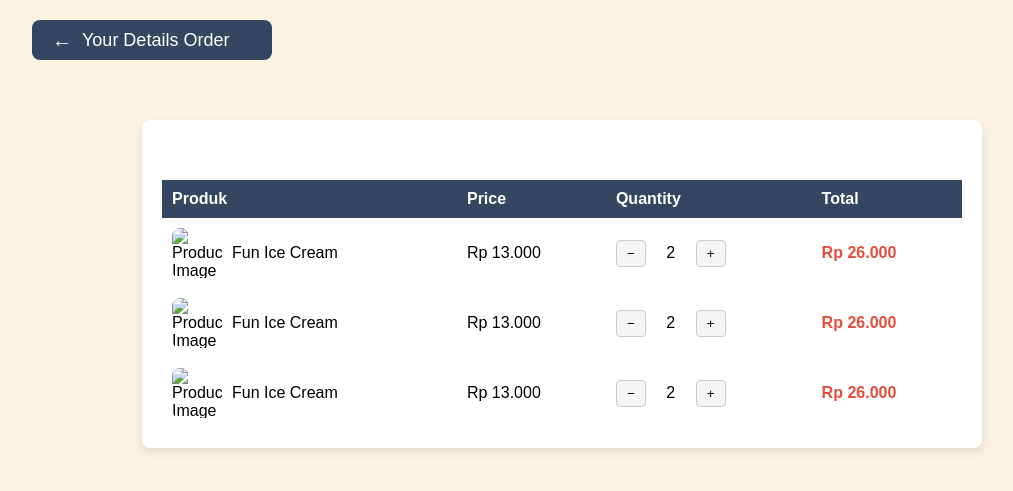
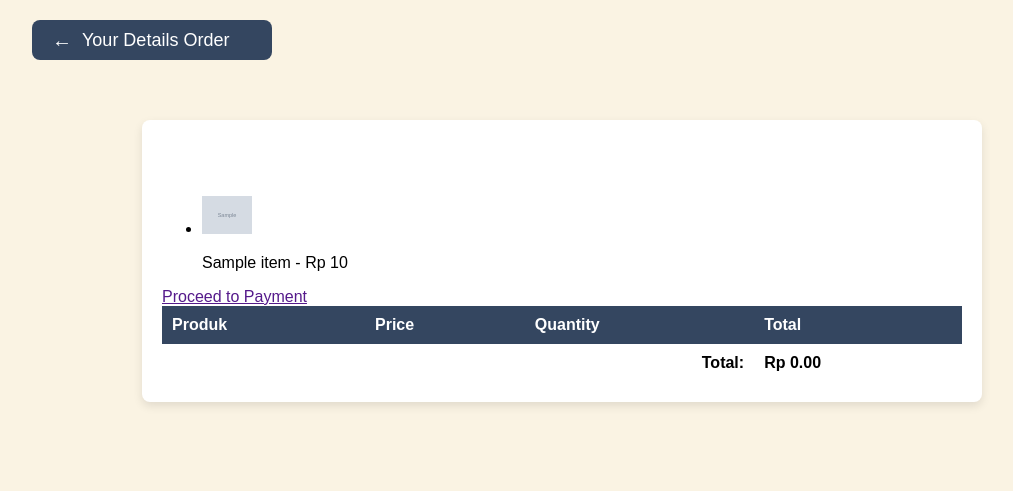
Before and after one commit to iampaw/rks312, a Django app: template webku/templates/checkout.html in a window 1280 px wide. Shown: the top 491 px of the page, without its empty margins (78-1091 px from the left). Run offline with Django 5.2, Linux system fonts and the light colour scheme; the template is opened without the code that fills it: most values are stand-ins (such as "Sample title", 1, 10 or a date in 2020); grey boxes marked "Sample" are stand-in pictures; some libraries are stand-ins or nearby versions.

Commit message:
checkout by ketua

```diff
--- a/settings.py
+++ b/settings.py
@@ -82,9 +82,9 @@ WSGI_APPLICATION = 'webku.wsgi.application'
 DATABASES = {
     'default': {
         'ENGINE': 'django.db.backends.mysql',
-        'NAME': 'Databaserks312',
+        'NAME': 'pblrks312',
         'USER': 'rks312',
-        'PASSWORD': 'rks312',
+        'PASSWORD': 'CARA MEMANCING IKAN',
         'HOST': 'localhost',
         'PORT': '3306',  # Default MySQL port
     }
--- a/webku/templates/checkout.html
+++ b/webku/templates/checkout.html
@@ -21,23 +21,7 @@
             </thead>
             <tbody id="cart-items">
                 <!-- Item 1 -->
-                <tr>
-                    <td>
-                        <div class="product-info">
-                            <img src="https://via.placeholder.com/50" alt="Product Image">
-                            <span>Fun Ice Cream</span>
-                        </div>
-                    </td>
-                    <td>Rp 13.000</td>
-                    <td>
-                        <div class="quantity">
-                            <button class="decrease">−</button>
-                            <span class="qty">2</span>
-                            <button class="increase">+</button>
-                        </div>
-                    </td>
-                    <td class="total">Rp 26.000</td>
-                </tr>
+
                 <div class="header">
                     <button class="back-button" onclick="goBack()">
                         &#8592; <!-- Panah ke kiri -->
@@ -45,45 +29,59 @@
                     <h1>Your Details Order</h1>
                 </div>
                 <!-- Item 2 -->
-                <tr>
-                    <td>
-                        <div class="product-info">
-                            <img src="https://via.placeholder.com/50" alt="Product Image">
-                            <span>Fun Ice Cream</span>
-                        </div>
-                    </td>
-                    <td>Rp 13.000</td>
-                    <td>
-                        <div class="quantity">
-                            <button class="decrease">−</button>
-                            <span class="qty">2</span>
-                            <button class="increase">+</button>
-                        </div>
-                    </td>
-                    <td class="total">Rp 26.000</td>
-                </tr>
+                <ul>
+                    {% for item in cart %}
+                        <li>
+                            <img src="{{ item.image }}" alt="{{ item.name }}" width="50">
+                            <p>{{ item.name }} - Rp {{ item.price }}</p>
+                        </li>
+                    {% endfor %}
+                </ul>
+                <a href="" class="checkout-btn">Proceed to Payment</a>
 
                 <!-- Item 3 -->
-                <tr>
-                    <td>
-                        <div class="product-info">
-                            <img src="https://via.placeholder.com/50" alt="Product Image">
-                            <span>Fun Ice Cream</span>
-                        </div>
-                    </td>
-                    <td>Rp 13.000</td>
-                    <td>
-                        <div class="quantity">
-                            <button class="decrease">−</button>
-                            <span class="qty">2</span>
-                            <button class="increase">+</button>
-                        </div>
-                    </td>
-                    <td class="total">Rp 26.000</td>
-                </tr>
+
             </tbody>
         </table>
     </div>
-    <script src="script.js"></script>
+    <script>
+    document.addEventListener('DOMContentLoaded', function() {
+        const cartItems = JSON.parse(localStorage.getItem("cart")) || [];
+        const cartItemsContainer = document.getElementById("cart-items");
+
+        let totalAmount = 0;
+
+        cartItems.forEach(item => {
+            const row = document.createElement("tr");
+            const itemTotal = item.price * item.quantity;
+
+            row.innerHTML = `
+                <td>
+                    <img src="${item.image}" alt="${item.name}" width="50"> ${item.name}
+                </td>
+                <td>Rp ${item.price.toFixed(2)}</td>
+                <td>${item.quantity}</td>
+                <td>Rp ${itemTotal.toFixed(2)}</td>
+            `;
+
+            cartItemsContainer.appendChild(row);
+
+            totalAmount += itemTotal;
+        });
+
+        // Tambahkan total pembayaran
+        const totalRow = document.createElement("tr");
+        totalRow.innerHTML = `
+            <td colspan="3" style="text-align: right;"><strong>Total:</strong></td>
+            <td><strong>Rp ${totalAmount.toFixed(2)}</strong></td>
+        `;
+        cartItemsContainer.appendChild(totalRow);
+    });
+    document.querySelector(".checkout-btn").addEventListener("click", function() {
+    alert("Thank you for your purchase!");
+    localStorage.removeItem("cart"); // Kosongkan keranjang
+    window.location.href = "/payment"; // Arahkan ke halaman pembayaran
+    });
+    </script>
 </body>
 </html>
--- a/webku/templates/signup.html
+++ b/webku/templates/signup.html
@@ -33,7 +33,9 @@
 					<input type="text" name="username" placeholder="Username" required="">
 					<input type="password" name="password" placeholder="Password" required="">
 					<button type="submit" name="login">Login</button>
-					<a href="/">back to home page</a>
+					<a href="/" class="back-link">
+						<i class="fas fa-arrow-left"></i> home page
+					</a>
 				</form>
 			</div>
 
```
Also changed, not shown: webku/static/css/signup.css (+29 -3 lines), webku/static/css/style.css (+51 -1 lines), webku/templates/home.html (+35 -4 lines), webku/views.py (+15 -2 lines), db.sqlite3, webku/models.py (line endings or trailing spaces).
